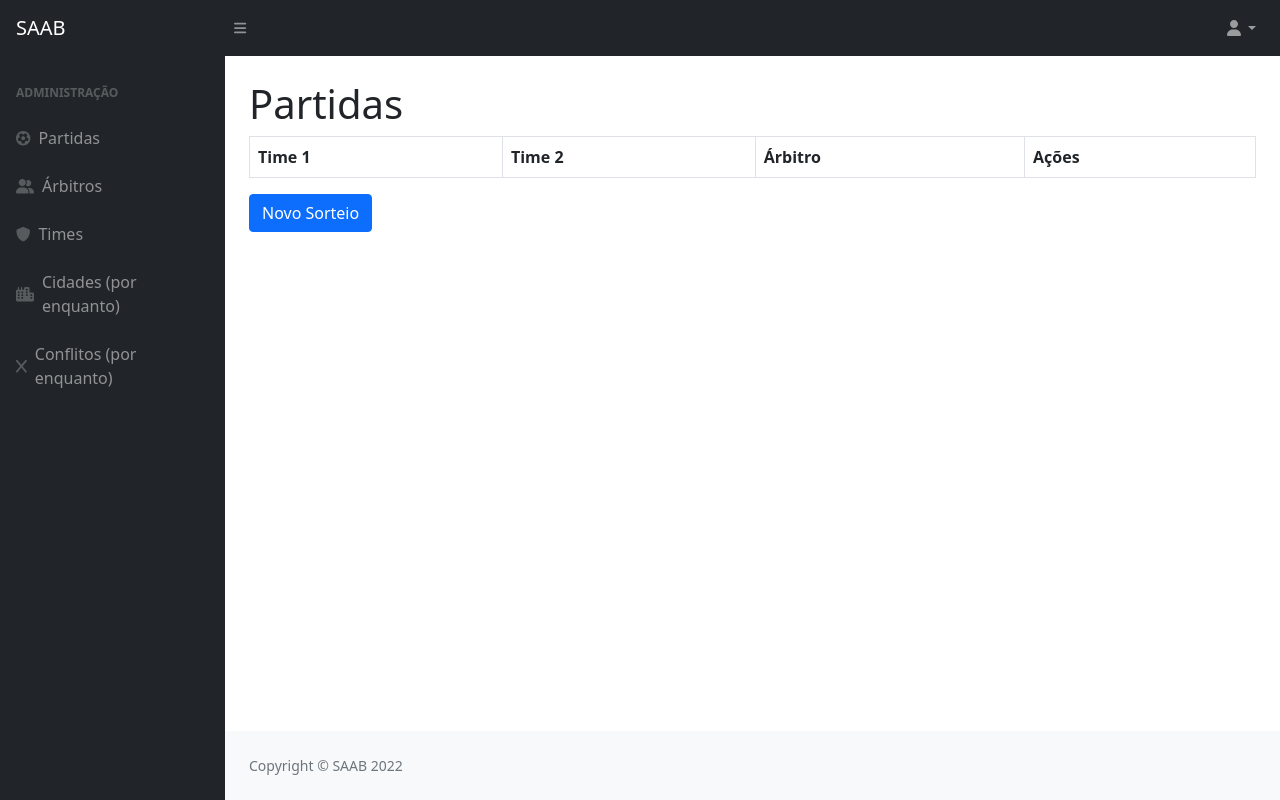
After one commit to ariadnyD/teste, a Django app: page /partidas/ in a window 1280 px wide. The commit adds this page. Run offline with Django 4.2, Linux system fonts and the light colour scheme; lists and menus that the app fills with data are empty; some libraries are stand-ins or nearby versions.

Commit message:
tela de partidas e detalhamento
não mostra as partidas e o detalhamento tem que ser discutido

```diff
--- a/SAAB/urls.py
+++ b/SAAB/urls.py
@@ -38,5 +38,7 @@ urlpatterns = [
     path('updatePapelada/<int:id>', updatePapelada, name="url_updatePapelada"),
     path('deletePapelada/<int:id>', deletePapelada, name="url_deletePapelada"),
     path('sorteio/', sorteio, name="url_sorteio"),
+    path('partidas/', inicioAdmin, name = "url_administracao"),
+   # path('detalhes/<int:id>', detalhes, name = "url_detalhes")
 
 ]
--- /dev/null
+++ b/privado/templates/SAAB/inicialAdmin.html
@@ -0,0 +1,37 @@
+{% extends 'SAAB/layout.html' %}
+{% block conteudo %}
+{% load static %}
+{% load crispy_forms_tags %}
+<!DOCTYPE html>
+<html>
+<head>
+  <title>Partidas</title>
+</head>
+
+<body>
+<h1 class="mt-4">Partidas</h3>
+
+<table class="table table-bordered">
+  <thead>
+    <tr>
+      <th>Time 1</th>
+      <th>Time 2</th>
+      <th>Árbitro</th>
+      <th>Ações</th>
+    </tr>
+  </thead>
+{% for i in partidas %}
+  <tr>
+    <th>{{ i.local }}</th>
+    <th>{{ i.visitante }}</th>
+    <th>{{ i.arbitro }}</th>
+    <th></th>
+  </tr>
+  {% endfor %}
+</table>
+<a href="{% url 'url_sorteio' %}"><button class="btn btn-primary">Novo Sorteio</button></a>
+
+
+</body>
+</html>
+{% endblock %}
--- a/privado/templates/SAAB/layout.html
+++ b/privado/templates/SAAB/layout.html
@@ -33,7 +33,7 @@
                     <div class="sb-sidenav-menu">
                         <div class="nav">
                             <div class="sb-sidenav-menu-heading">Administração</div>
-                            <a class="nav-link" href="#">
+                            <a class="nav-link" href="{% url 'url_administracao' %}">
                                 <div class="sb-nav-link-icon"><i class="fas fa-futbol"></i></div>
                                 Partidas
                             </a>
--- a/privado/views.py
+++ b/privado/views.py
@@ -1,5 +1,5 @@
 from django.shortcuts import render, redirect
-from privado.models import Time, Conflito, Arbitro, Cidade, VidapubliArbitro, DeclaracaoArbitro, DenunciaArbitro, DocumentoArbitro
+from privado.models import Time, Conflito, Arbitro, Cidade, VidapubliArbitro, DeclaracaoArbitro, DenunciaArbitro, DocumentoArbitro, Partida
 from privado.form import *
 from django.db.models.aggregates import Count
 
@@ -252,3 +252,11 @@ def sorteio(request):
         return redirect("")
     pacote = {"formPartida": formPartida, "arbitros": arbt}
     return render(request, "SAAB/sorteio.html", pacote)
+
+def inicioAdmin(request):
+    return render(request, "SAAB/inicialAdmin.html")
+
+def partidas(request):
+    part = Partida.objects.all()
+    parametros = {"partidas": part}
+    return render(request, "SAAB/inicialAdmin.html", parametros)
```
Also changed, not shown: privado/templates/SAAB/detalhesPartida.html (added, +45 -0 lines), db.sqlite3, privado/form.py (line endings or trailing spaces).
